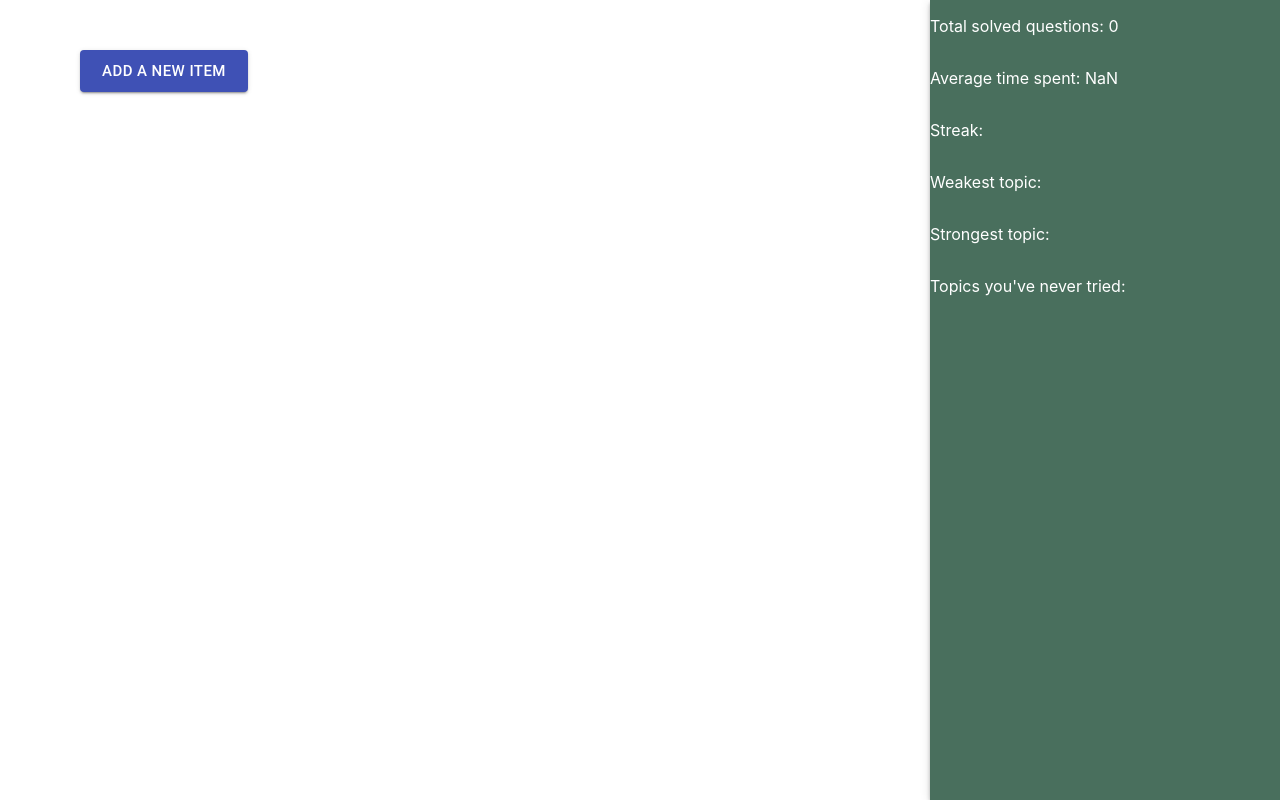
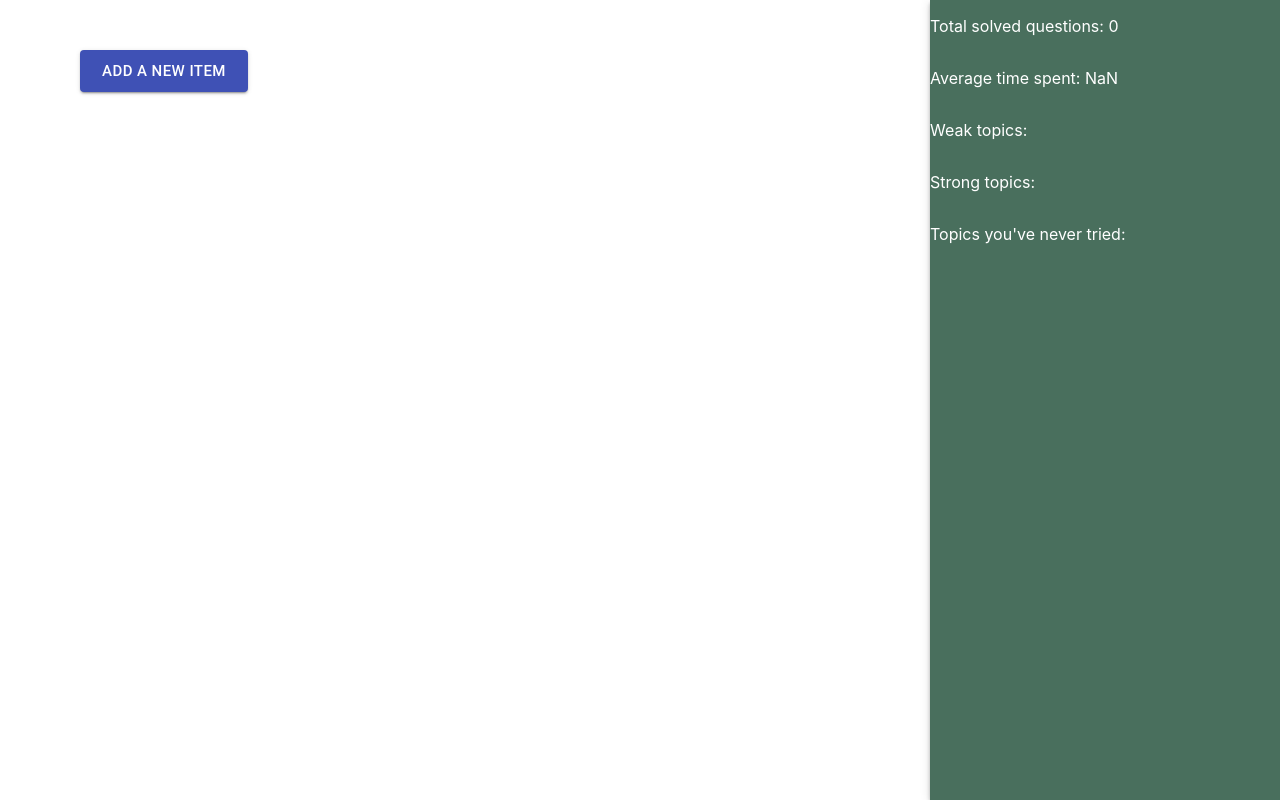
Before and after one commit to heejingit/leetcode-memo, a React (Create React App) app: page / in a window 1280 px wide. Built offline with nearby package versions, Linux system fonts and the light colour scheme.

Commit message:
Weak / Strong Topics update

```diff
--- a/src/App.js
+++ b/src/App.js
@@ -41,7 +41,25 @@ function App() {
     }
     dict.total = data.length
     dict.category = category
+    dict.weakTopics = weakTopicsMapper(dict.averageTime)
+    dict.strongTopics = strongTopicsMapper(dict.averageTime)
     return dict
+  }
+
+  const weakTopicsMapper = (averageTime) => {
+    let arr = []
+    if (data) {
+      data.filter(item => item.timeSpent > averageTime).map(item => arr = [...arr, ...item.category])
+    }
+    return arr
+  }
+
+  const strongTopicsMapper = (averageTime) => {
+    let arr = []
+    if (data) {
+      data.filter(item => item.timeSpent <= averageTime).map(item => arr = [...arr, ...item.category])
+    }
+    return arr
   }
 
   return (
--- a/src/components/Sidebar.js
+++ b/src/components/Sidebar.js
@@ -46,9 +46,16 @@ const Sidebar = (props) => {
 
             <p>Total solved questions: {rightSideData.total}</p>
             <p>Average time spent: {rightSideData.averageTime}</p>
-            <p>Streak: </p>
-            <p>Weakest topic: </p>
-            <p>Strongest topic: </p>
+            <p>Weak topics:
+              {rightSideData['weakTopics'] &&
+                rightSideData['weakTopics'].map((item, i) => <Chip key={i} label={item} />)
+              }
+            </p>
+            <p>Strong topics:
+              {rightSideData['strongTopics'] &&
+                rightSideData['strongTopics'].map((item, i) => <Chip key={i} label={item} />)
+              }
+            </p>
             <p>Topics you've never tried: </p>
         </AppBar>
     );
```
